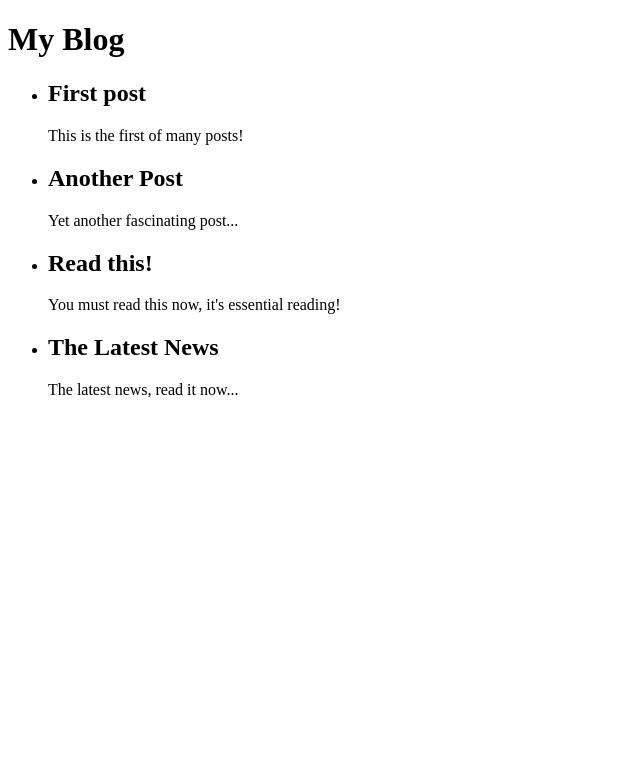
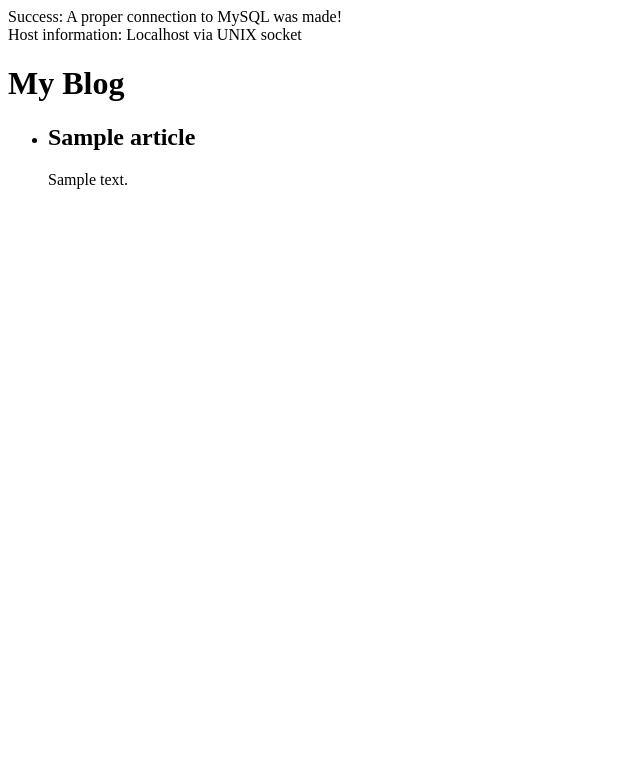
Before and after one commit to jperk224/php_cms, a PHP site: page / in a window 1280 px wide. Shown: the top 783 px of the page, without its empty margins (0-640 px from the left). Run offline with PHP 8.4, Linux system fonts and the light colour scheme; tables that the repository leaves empty or names only in its code hold one stand-in row (values such as "Sample post").

Commit message:
added DB query of articles

```diff
--- a/index.php
+++ b/index.php
@@ -1,23 +1,36 @@
 <?php
 
-$articles = [
-    [
-        "title" => "First post",
-        "content" => "This is the first of many posts!"
-    ],
-    [
-        "title" => "Another Post",
-        "content" => "Yet another fascinating post..."
-    ],
-    [
-        "title" => "Read this!",
-        "content" => "You must read this now, it's essential reading!"
-    ],
-    [
-        "title" => "The Latest News",
-        "content" => "The latest news, read it now..."
-    ]
-]
+$db_host = "localhost";
+$db_name = "php_cms";
+$db_user = "cms_www";
+$db_password = "cn3WUv8WnxTwvzPo";
+
+$connection = mysqli_connect($db_host, $db_user, $db_password, $db_name);
+
+if (!$connection) {
+    echo "Error: Unable to connect to MySQL." . nl2br('<br>');
+    echo "Debugging errno: " . mysqli_connect_errno() . nl2br('<br>'); //Error code
+    echo "Debugging error: " . mysqli_connect_error() . nl2br('<br>'); //Error text
+    exit;
+}
+
+echo "Success: A proper connection to MySQL was made!" . nl2br('<br>');
+echo "Host information: " . mysqli_get_host_info($connection) . nl2br('<br>');
+
+// mysqli_close($connection);
+
+$sql = "SELECT *
+        FROM articles
+        ORDER BY published_at;";
+
+$results = mysqli_query($connection, $sql);
+
+if ($results === false) {
+    echo mysqli_error($connection) . nl2br('<br>');
+    echo mysqli_errno($connection) . nl2br('<br>');
+} else {
+    $articles = mysqli_fetch_all($results, MYSQLI_ASSOC);
+}
 
 ?>
 
@@ -36,6 +49,9 @@ $articles = [
         <h1>My Blog</h1>
     </header>
     <main>
+        <?php if (empty($articles)) : ?>
+            <p>No articles found.</p>
+        <?php else : ?>
             <ul>
                 <?php foreach ($articles as $article) : ?>
                     <li>
@@ -46,6 +62,7 @@ $articles = [
                     </li>
                 <?php endforeach; ?>
             </ul>
+        <?php endif; ?>
     </main>
 </body>
 
```
Lines whose indentation alone changed are shown as unchanged.
